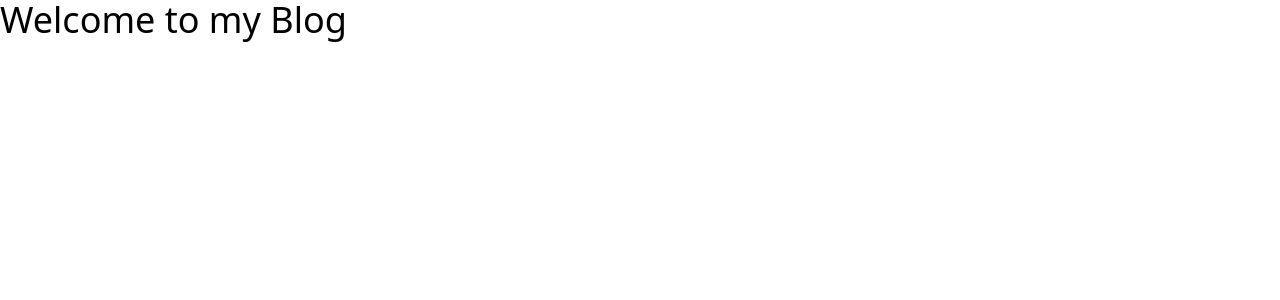
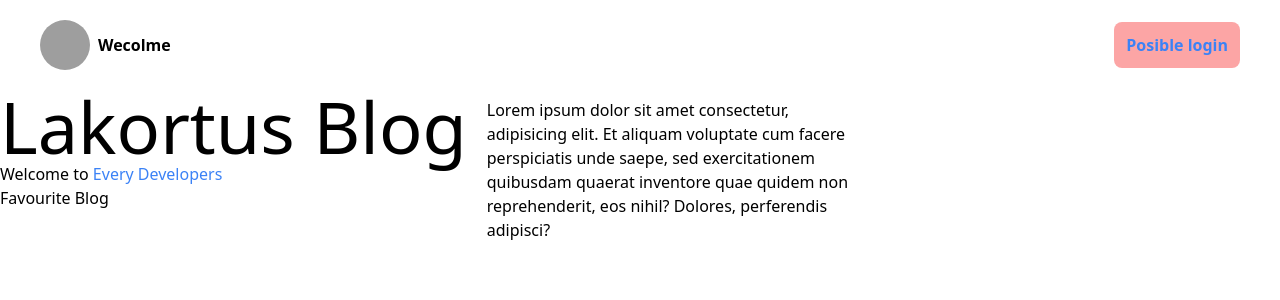
Before and after one commit to Lakorthus/port-blog, a Next.js app: page / in a window 1280 px wide. Shown: the top 300 px of the page. Built offline with nearby package versions, Linux system fonts and the light colour scheme; grey boxes are pictures that could not be loaded.

Commit message:
feat: layout component

```diff
--- a/app/layout.tsx
+++ b/app/(admin)/studio/[[...index]]/layout.tsx
@@ -1,4 +1,4 @@
-import "../styles/globals.css"
+import "../../styles/globals.css"
 
 export default function RootLayout({
   children,
--- /dev/null
+++ b/app/(user)/layout.tsx
@@ -0,0 +1,20 @@
+import Banner from "../../components/Banner";
+import Header from "../../components/Header";
+import "../../styles/globals.css";
+
+export default function RootLayout({
+  children,
+}: {
+  children: React.ReactNode;
+}) {
+  return (
+
+    <html lang="en">
+      <body>
+        <Header />
+        <Banner/>
+        {children}
+      </body>
+    </html>
+  );
+}
--- a/app/(user)/page.tsx
+++ b/app/(user)/page.tsx
@@ -1,7 +1,7 @@
 
 const HomePage = () => {
   return (
-    <h1 className='text-4xl'>Welcome to my Blog</h1>
+    <></>
   )
 }
 
--- /dev/null
+++ b/components/Banner.tsx
@@ -0,0 +1,19 @@
+
+
+const Banner = () => {
+  return (
+    <div className="flex flex-col lg:flex-row lg:space-x-5">
+        <div>
+            <h1 className="text-7xl">Lakortus Blog</h1>
+            <h2 className="mt-5 md:mt-0">
+                Welcome to{" "}
+                <span className="text-blue-500">Every Developers</span>
+            </h2>
+            Favourite Blog
+        </div>
+        <p className="mt-5 md:mt-2 max-w-sm">Lorem ipsum dolor sit amet consectetur, adipisicing elit. Et aliquam voluptate cum facere perspiciatis unde saepe, sed exercitationem quibusdam quaerat inventore quae quidem non reprehenderit, eos nihil? Dolores, perferendis adipisci?</p>
+    </div>
+  )
+}
+
+export default Banner
--- /dev/null
+++ b/components/Header.tsx
@@ -0,0 +1,29 @@
+import Image from "next/image";
+import Link from "next/link";
+
+const Header = () => {
+  return (
+    <header className="flex items-center justify-between space-x-2 font-bold px-10 py-5">
+      <div className="flex items-center space-x-2">
+        <Link href="/">
+          <Image
+            className="rounded-full"
+            height={50}
+            width={50}
+            src="https://placeimg.com/460/460/people"
+            alt="logo"
+          />
+        </Link>
+          <h1>Wecolme</h1>
+      </div>
+      <div>
+        <Link href="/" className="text-blue-500 bg-red-300 p-3 rounded-lg">
+            Posible login
+        </Link>
+
+      </div>
+    </header>
+  );
+};
+
+export default Header;
```
